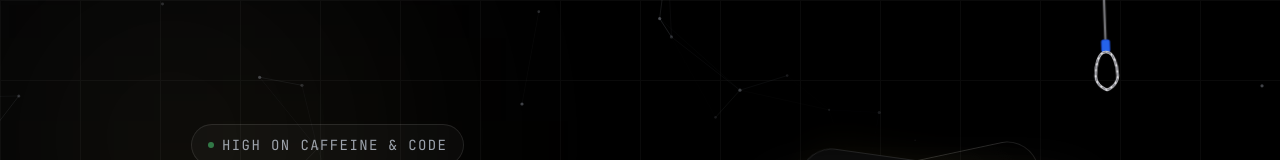
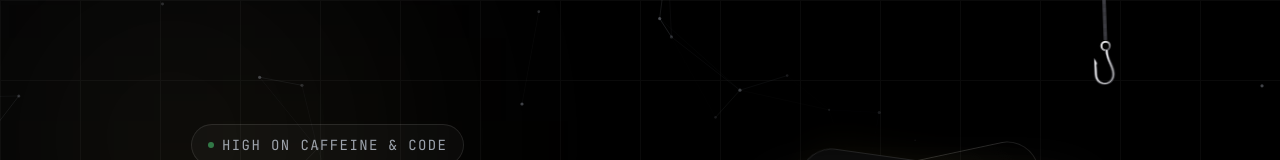
Before and after one commit to seffhunnn/Portfolio, a React (Vite) app: page / in a window 1280 px wide. Shown: the top 160 px of the page. Built offline with nearby package versions, Linux system fonts and the light colour scheme.

Commit message:
feat: refine easter egg hook to be a thin silver curved hook with relaxed recoil physics

```diff
--- a/src/components/HangingHook.jsx
+++ b/src/components/HangingHook.jsx
@@ -1,10 +1,13 @@
-import { useState, useEffect } from 'react'
+import { useState, useEffect, useRef } from 'react'
 import { motion, useMotionValue, useTransform, animate } from 'framer-motion'
 
 export default function HangingHook() {
   const [hovered, setHovered] = useState(false)
   const [isDragging, setIsDragging] = useState(false)
   const y = useMotionValue(-150)
+
+  // Tracks if the user has triggered the redirection by pulling the rope fully down
+  const isPulledOutRef = useRef(false)
 
   // Calculate dynamic heights for the cord based on ring position
   const cordHeight = useTransform(y, (latestY) => latestY + 40)
@@ -20,28 +23,44 @@ export default function HangingHook() {
     })
   }, [])
 
+  // Handle focus return state machine
+  useEffect(() => {
+    const handleFocus = () => {
+      // If the user is returning to the tab after triggering the guns.lol portal:
+      if (isPulledOutRef.current) {
+        isPulledOutRef.current = false
+        // Play a smooth, relaxed spring return animation back to the resting position (40px)
+        animate(y, 40, {
+          type: 'spring',
+          stiffness: 110,
+          damping: 20,
+          mass: 1.0,
+        })
+      } else {
+        // Otherwise, simply make sure the coordinates are cleanly reset
+        y.set(40)
+      }
+    }
+    window.addEventListener('focus', handleFocus)
+    return () => window.removeEventListener('focus', handleFocus)
+  }, [])
+
   const handleDragEnd = (event, info) => {
     setIsDragging(false)
     // If absolute pulled cable length is past 130px, trigger redirection
     if (y.get() > 130) {
-      // 1. Release snap animation (bounces high like a rubber band back to rest position 40)
-      animate(y, 170, { duration: 0.06 }).then(() => {
-        animate(y, 40, {
-          type: 'spring',
-          stiffness: 700,
-          damping: 12,
-          mass: 0.5,
-        })
-      })
+      // Mark as fully pulled down and lock it at the bottom position (150px)
+      isPulledOutRef.current = true
+      y.set(150)
 
-      // 2. Open the guns.lol profile in a new tab
+      // Open the guns.lol profile in a new tab immediately
       window.open('https://guns.lol/seffhunnn', '_blank')
     } else {
-      // If let go early, snap back to rest position 40
+      // If let go early, snap back to rest position 40 smoothly
       animate(y, 40, {
         type: 'spring',
-        stiffness: 400,
-        damping: 20,
+        stiffness: 140,
+        damping: 18,
       })
     }
   }
@@ -65,8 +84,8 @@ export default function HangingHook() {
           y1={0}
           x2={16}
           y2={y}
-          stroke="#e4e4e7"
-          strokeWidth={2.5}
+          stroke="#71717a"
+          strokeWidth={3.5}
           className="opacity-50"
         />
         {/* Helical wire pattern simulation */}
@@ -75,10 +94,10 @@ export default function HangingHook() {
           y1={0}
           x2={16}
           y2={y}
-          stroke="#71717a"
-          strokeWidth={1.5}
-          strokeDasharray="3 3"
-          className="opacity-70"
+          stroke="#3f3f46"
+          strokeWidth={2.5}
+          strokeDasharray="4 4"
+          className="opacity-75"
         />
       </svg>
 
@@ -93,32 +112,42 @@ export default function HangingHook() {
         onDragEnd={handleDragEnd}
         className="absolute top-0 left-0 w-8 h-16 flex items-start justify-center cursor-grab active:cursor-grabbing pointer-events-auto overflow-visible"
       >
-        <svg viewBox="0 0 32 64" className="w-8 h-16 overflow-visible drop-shadow-[0_4px_10px_rgba(0,0,0,0.6)]">
-          {/* Blue swaged sleeve / ferrule */}
-          <rect x="12" y="0" width="8" height="12" rx="1.5" fill="#2563eb" stroke="#1d4ed8" strokeWidth="1" />
+        <svg viewBox="0 0 32 64" className="w-8 h-16 overflow-visible drop-shadow-[0_4px_10px_rgba(0,0,0,0.7)]">
+          <defs>
+            <linearGradient id="silver-grad" x1="0%" y1="0%" x2="100%" y2="100%">
+              <stop offset="0%" stopColor="#ffffff" />
+              <stop offset="35%" stopColor="#d4d4d8" />
+              <stop offset="70%" stopColor="#88888b" />
+              <stop offset="100%" stopColor="#3f3f46" />
+            </linearGradient>
+          </defs>
 
-          {/* Loop wire outline */}
+          {/* Top Eyelet Ring - Thinner */}
+          <circle cx="16" cy="6" r="4.2" fill="none" stroke="url(#silver-grad)" strokeWidth="2" />
+
+          {/* Curved Silver J-Hook body (thin, sleek, and wide-sweeping curve) */}
           <path
-            d="M 16,12 C 8,12 5,26 5,36 C 5,46 16,50 16,50 C 16,50 27,46 27,36 C 27,26 24,12 16,12 Z"
+            d="M 18,10 C 18,20 24,26 24,34 C 24,48 4,48 4,34 L 4,18 L 7,23 L 6,25 C 6.5,28 6.5,34 6.5,34 C 6.5,45.5 21.5,45.5 21.5,34 C 21.5,26 15.5,20 15.5,10 Z"
+            fill="url(#silver-grad)"
+            stroke="#3f3f46"
+            strokeWidth="0.6"
+            strokeLinecap="round"
+            strokeLinejoin="round"
+          />
+
+          {/* Inner 3D specular highlight */}
+          <path
+            d="M 16.75,11 C 16.75,20.5 22.75,27 22.75,34 C 22.75,46.75 5.25,46.75 5.25,34 L 5.25,20"
             fill="none"
-            stroke="#e4e4e7"
-            strokeWidth="2.5"
+            stroke="#ffffff"
+            strokeWidth="0.6"
+            className="opacity-75"
             strokeLinecap="round"
-          />
-          {/* Helical wire rope texture overlay */}
-          <path
-            d="M 16,12 C 8,12 5,26 5,36 C 5,46 16,50 16,50 C 16,50 27,46 27,36 C 27,26 24,12 16,12 Z"
-            fill="none"
-            stroke="#71717a"
-            strokeWidth="1.5"
-            strokeDasharray="3 3"
-            strokeLinecap="round"
-            className="opacity-80"
           />
         </svg>
 
         {/* Pulse Ring Indicator */}
-        <div className="absolute top-8 left-1/2 -translate-x-1/2 w-6 h-6 rounded-full border border-white/20 animate-ping pointer-events-none opacity-20" />
+        <div className="absolute top-8 left-1/2 -translate-x-1/2 w-6 h-6 rounded-full border border-white/20 animate-ping pointer-events-none opacity-30" />
 
         {/* Tooltip */}
         <motion.div
@@ -129,7 +158,7 @@ export default function HangingHook() {
             y: hovered ? 0 : -10,
           }}
           transition={{ duration: 0.2 }}
-          className="absolute top-16 left-1/2 -translate-x-1/2 px-2.5 py-1 rounded bg-white text-black font-mono text-[9px] font-black tracking-widest uppercase pointer-events-none whitespace-nowrap shadow-lg border border-white/10"
+          className="absolute top-16 left-1/2 -translate-x-1/2 px-2.5 py-1 rounded bg-[#0a0a0a]/95 text-white font-mono text-[9px] font-black tracking-widest uppercase pointer-events-none whitespace-nowrap shadow-[0_4px_12px_rgba(0,0,0,0.8)] border border-white/20"
         >
           PULL ME
         </motion.div>
```
